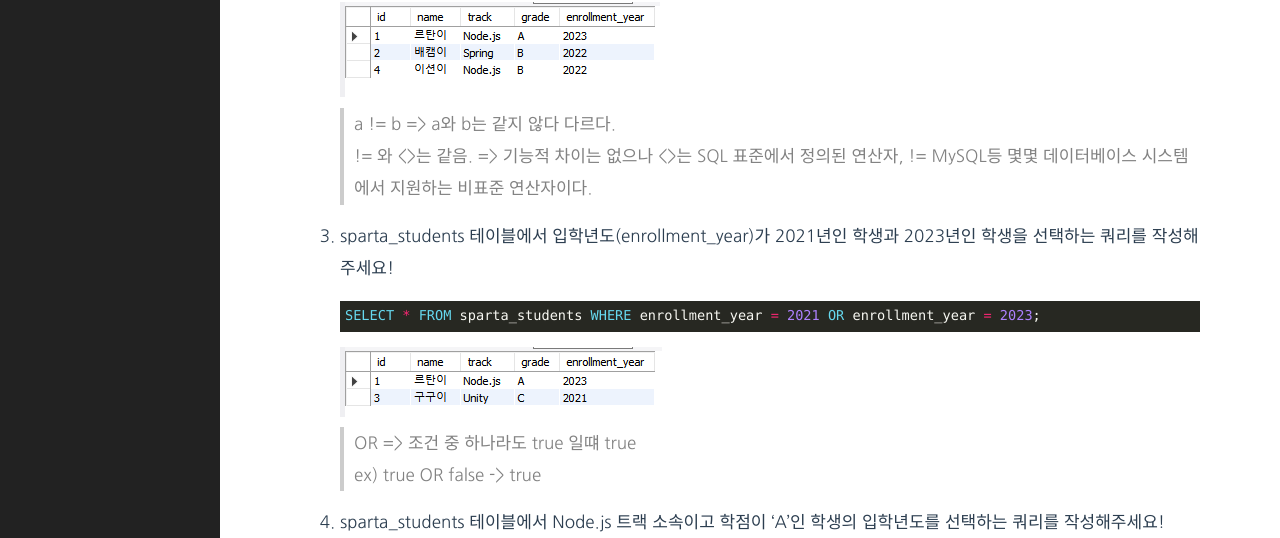
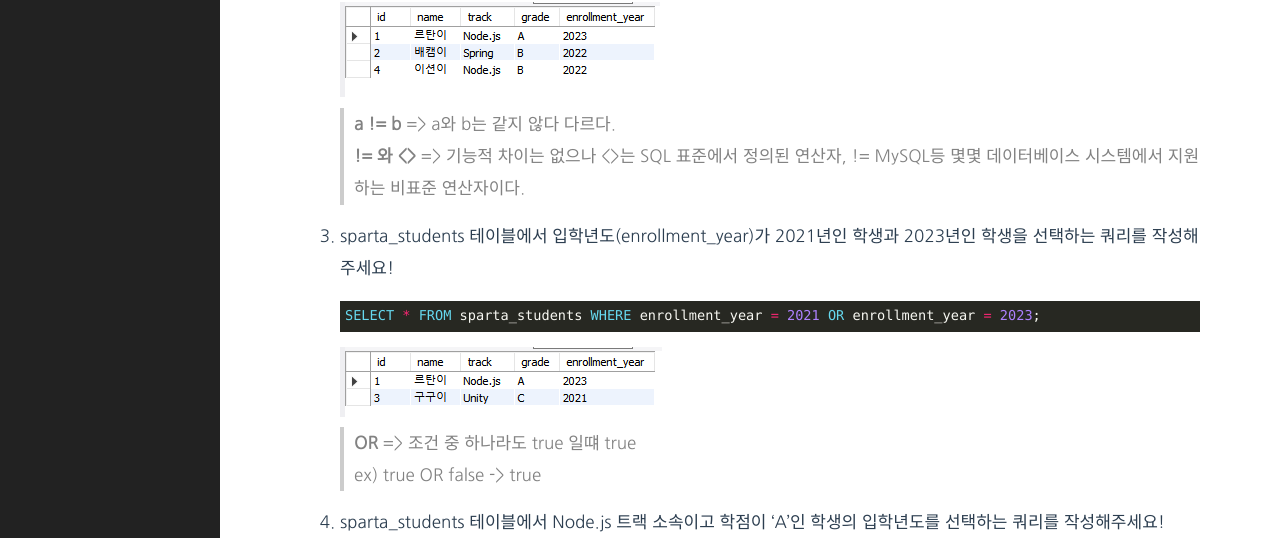
Before and after one commit to s-woni/s-woni.github.io, a Jekyll site: the page built from _posts/2025-01-14-walk4.md, in a window 1280 px wide. Shown: the part 805-1343 px from the top of the page. Built offline with Jekyll 4.4.1, drawn with Linux system fonts in a browser that asks for light colours.

Commit message:
Update 2025-01-14-walk4.md

````diff
--- a/_posts/2025-01-14-walk4.md
+++ b/_posts/2025-01-14-walk4.md
@@ -25,15 +25,15 @@ SELECT name, track FROM sparta_students;
 SELECT * FROM sparta_students WHERE track != "unity";
 ```
 ![walk4-14](/public/img/walk4-14.png)
-> a != b => a와 b는 같지 않다 다르다.
-> != 와 <>는 같음. => 기능적 차이는 없으나 <>는 SQL 표준에서 정의된 연산자, != MySQL등 몇몇 데이터베이스 시스템에서 지원하는 비표준 연산자이다.
+> **a != b** => a와 b는 같지 않다 다르다.
+> **!= 와 <>** => 기능적 차이는 없으나 <>는 SQL 표준에서 정의된 연산자, != MySQL등 몇몇 데이터베이스 시스템에서 지원하는 비표준 연산자이다.
 
 15. sparta_students 테이블에서 입학년도(enrollment_year)가 2021년인 학생과 2023년인 학생을 선택하는 쿼리를 작성해주세요!
 ```sql
 SELECT * FROM sparta_students WHERE enrollment_year = 2021 OR enrollment_year = 2023;
 ```
 ![walk4-15](/public/img/walk4-15.png)
-> OR => 조건 중 하나라도 true 일떄 true
+> **OR** => 조건 중 하나라도 true 일떄 true
 ex) true OR false -> true
 
 16. sparta_students 테이블에서 Node.js 트랙 소속이고 학점이 ‘A’인 학생의 입학년도를 선택하는 쿼리를 작성해주세요!
````
